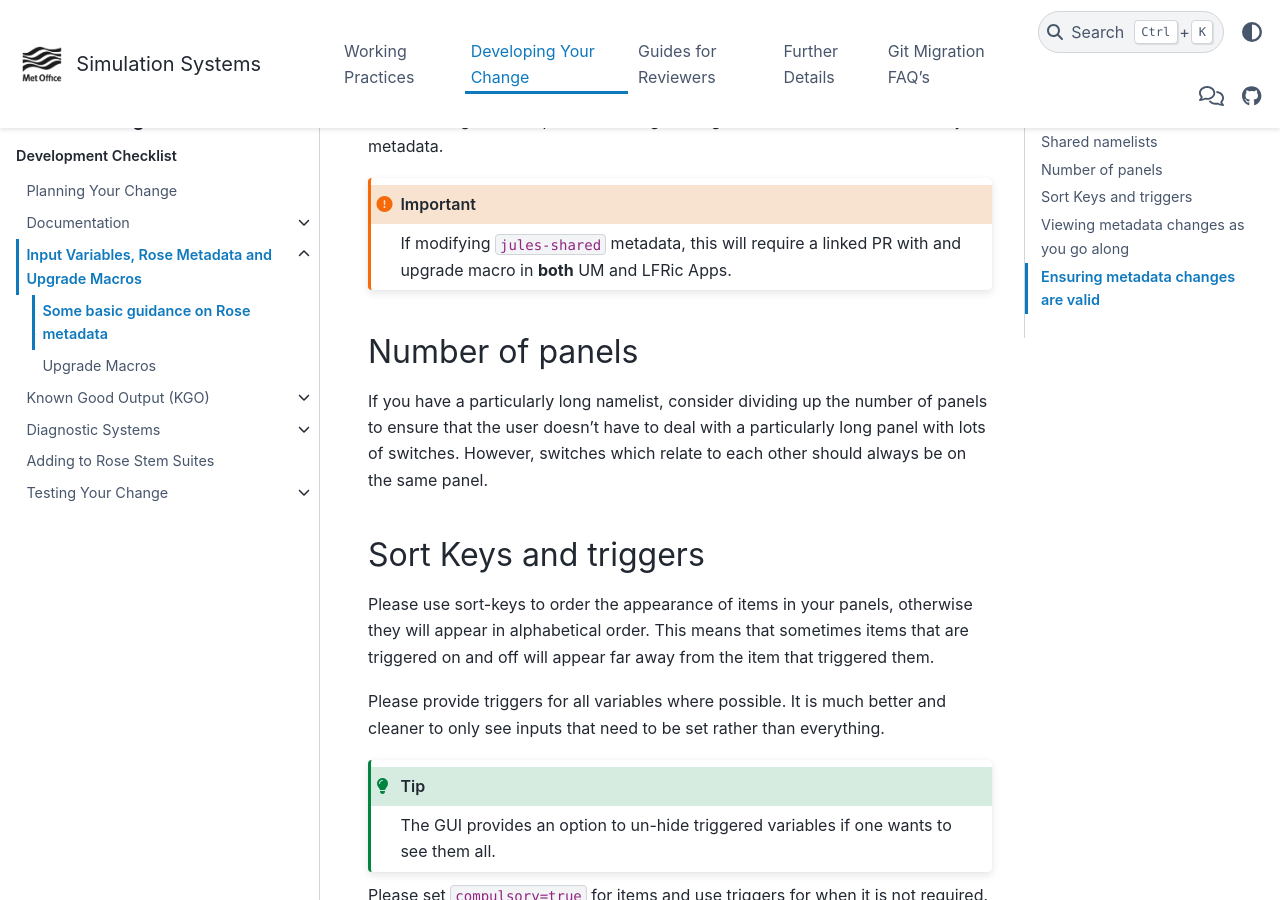
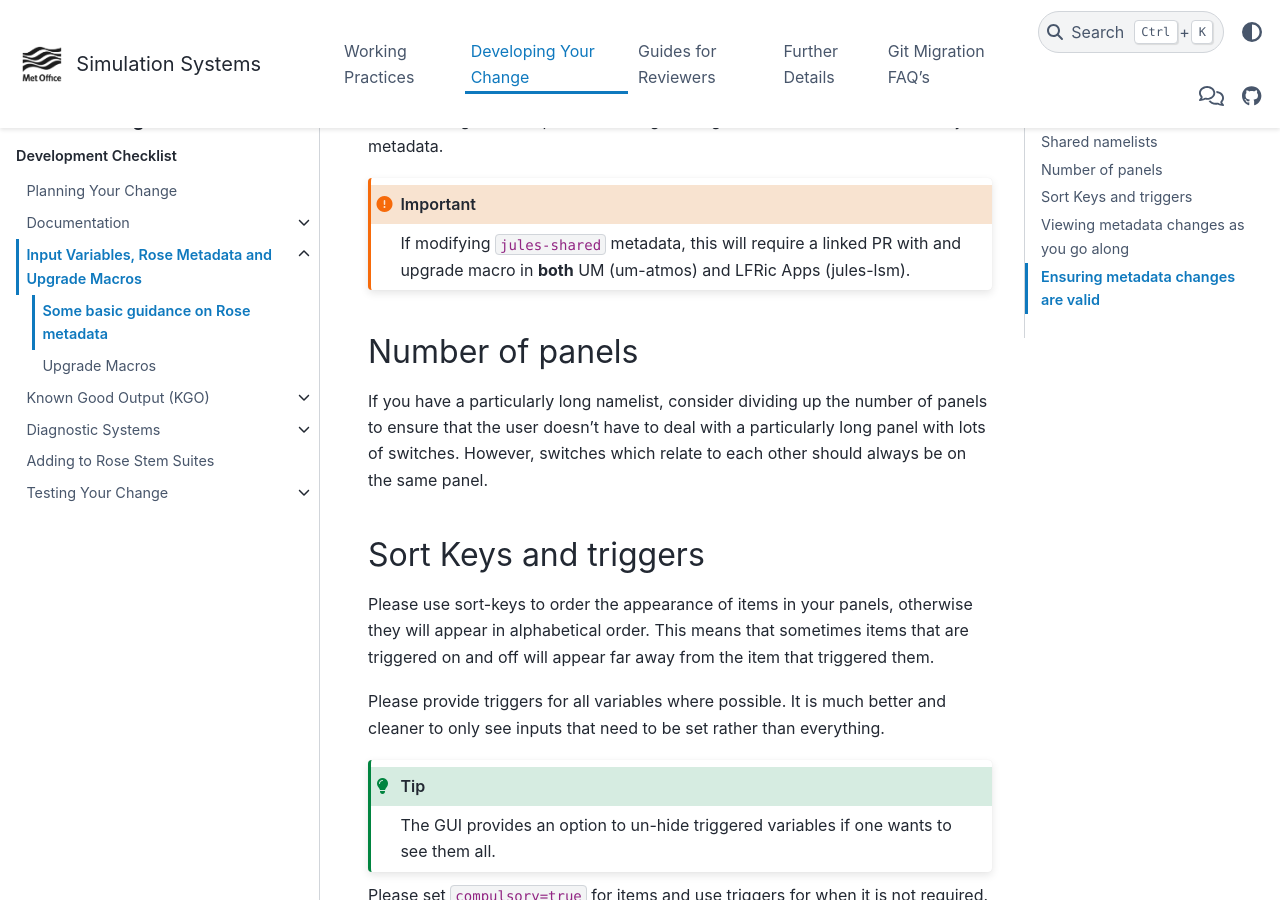
Before and after one commit to MetOffice/simulation-systems, a Sphinx documentation site: the page built from source/Development/metadata_guidance.rst, in a window 1280 px wide and 900 px high, scrolled down 1461 px. Built offline with Sphinx 7.4.7 and the PyData theme 0.15.4, drawn with Linux system fonts in a browser that asks for light colours.

Commit message:
Update source/Development/metadata_guidance.rst
Co-authored-by: Maggie <145924708+maggiehendry@users.noreply.github.com>

```diff
--- a/source/Development/metadata_guidance.rst
+++ b/source/Development/metadata_guidance.rst
@@ -88,7 +88,7 @@ your metadata.
 .. important::
 
     If modifying ``jules-shared`` metadata, this will require a linked PR with
-    and upgrade macro in **both** UM and LFRic Apps.
+    and upgrade macro in **both** UM (um-atmos) and LFRic Apps (jules-lsm).
 
 Number of panels
 ----------------
```
